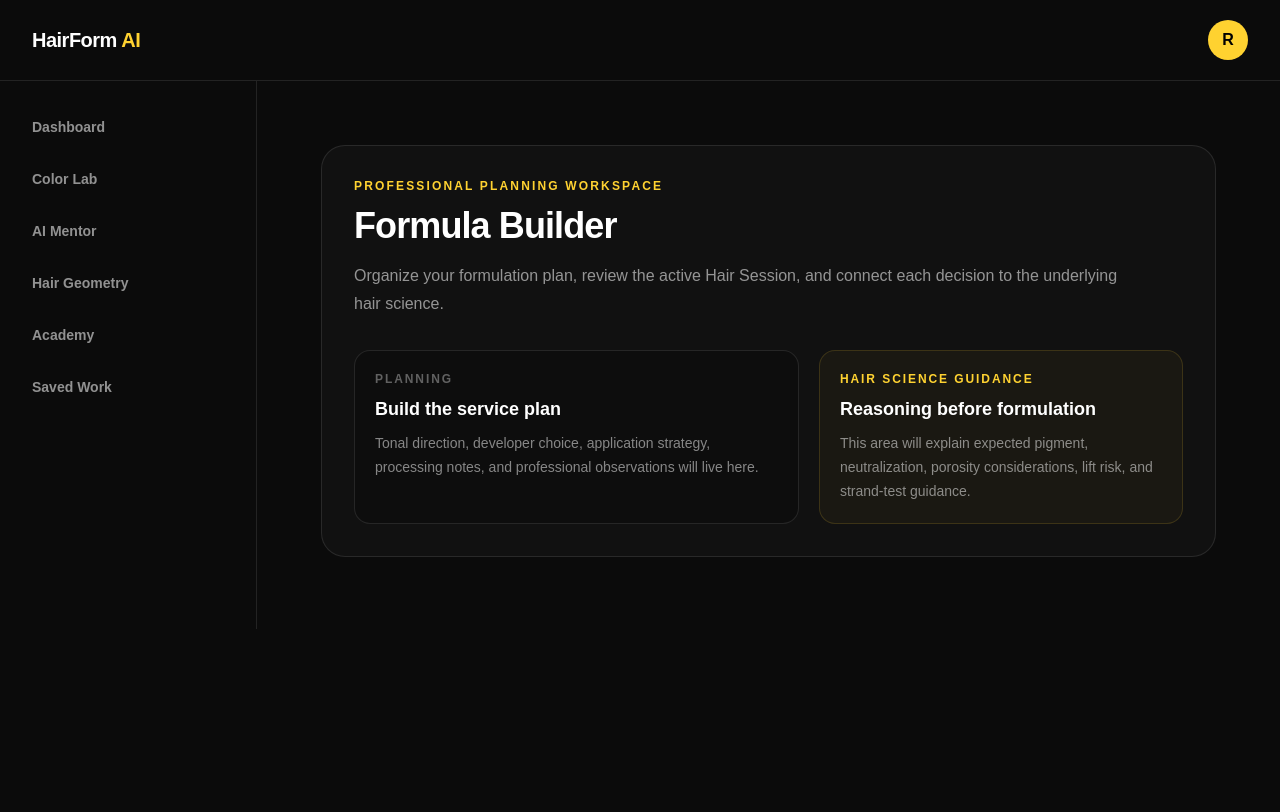
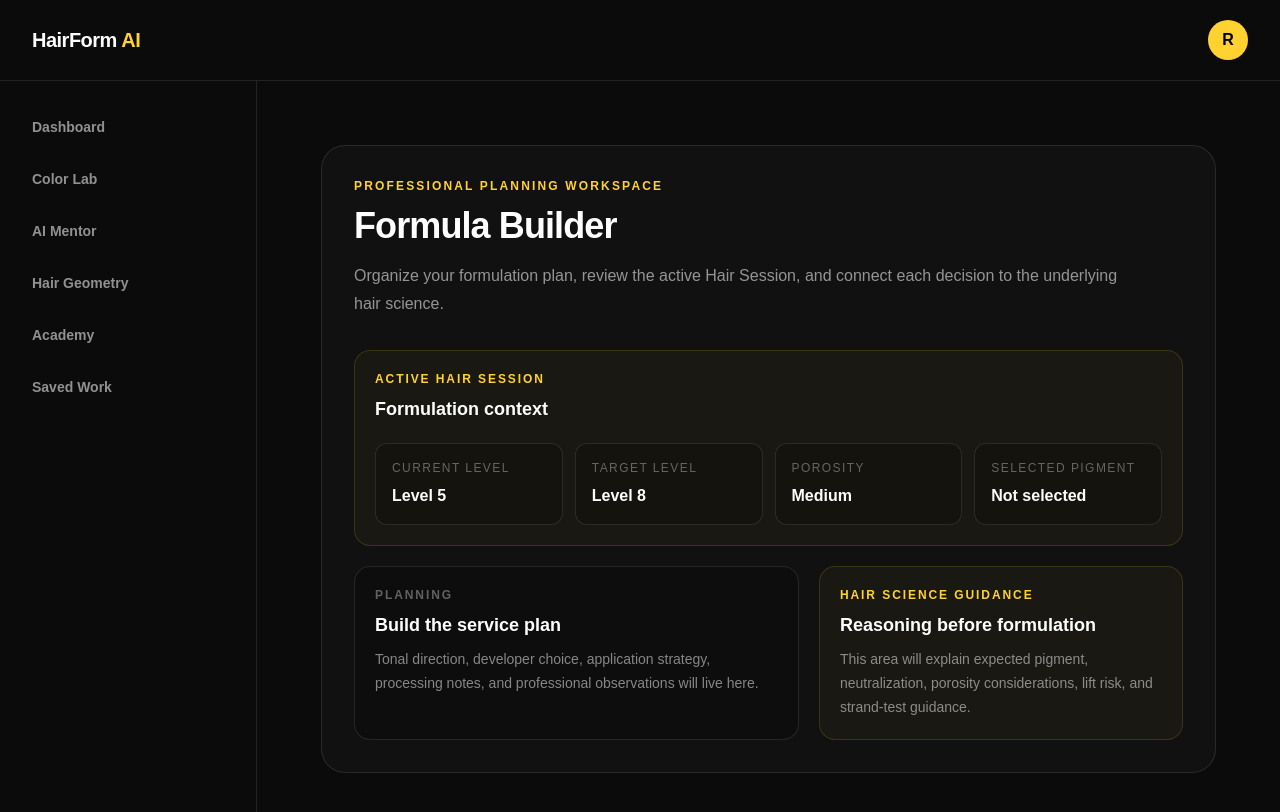
Before and after one commit to raumontalvo/HairForm-AI, a Next.js app: page /formula-builder in a window 1280 px wide. Shown: the top 812 px of the page. Built offline with nearby package versions, Linux system fonts and the light colour scheme.

Commit message:
connect formula builder to hair session

```diff
--- a/app/formula-builder/page.tsx
+++ b/app/formula-builder/page.tsx
@@ -1,6 +1,17 @@
+"use client";
+
+import FormulaSessionSummary from "@/components/formula-builder/FormulaSessionSummary";
 import AppShell from "@/components/layout/AppShell";
+import { useHairSession } from "@/context/HairSessionContext";
 
 export default function FormulaBuilderPage() {
+  const {
+    currentLevel,
+    targetLevel,
+    porosity,
+    selectedPigment,
+  } = useHairSession();
+
   return (
     <AppShell>
       <main className="mx-auto w-full max-w-6xl px-5 py-8 sm:px-6 lg:px-8">
@@ -18,7 +29,16 @@ export default function FormulaBuilderPage() {
             and connect each decision to the underlying hair science.
           </p>
 
-          <div className="mt-8 grid gap-5 lg:grid-cols-[1.1fr_0.9fr]">
+          <div className="mt-8">
+            <FormulaSessionSummary
+              currentLevel={currentLevel}
+              targetLevel={targetLevel}
+              porosity={porosity}
+              selectedPigment={selectedPigment}
+            />
+          </div>
+
+          <div className="mt-5 grid gap-5 lg:grid-cols-[1.1fr_0.9fr]">
             <section className="rounded-2xl border border-white/10 bg-black/20 p-5">
               <p className="text-xs font-semibold uppercase tracking-[0.16em] text-white/35">
                 Planning
--- /dev/null
+++ b/components/formula-builder/FormulaSessionSummary.tsx
@@ -0,0 +1,69 @@
+type FormulaSessionSummaryProps = {
+  currentLevel: number;
+  targetLevel: number;
+  porosity: string;
+  selectedPigment: string | null;
+};
+
+export default function FormulaSessionSummary({
+  currentLevel,
+  targetLevel,
+  porosity,
+  selectedPigment,
+}: FormulaSessionSummaryProps) {
+  return (
+    <section
+      aria-labelledby="formula-session-title"
+      className="rounded-2xl border border-amber-300/15 bg-amber-300/[0.04] p-5"
+    >
+      <p className="text-xs font-semibold uppercase tracking-[0.16em] text-amber-300">
+        Active Hair Session
+      </p>
+
+      <h2
+        id="formula-session-title"
+        className="mt-2 text-lg font-semibold text-white"
+      >
+        Formulation context
+      </h2>
+
+      <dl className="mt-5 grid gap-3 sm:grid-cols-2 lg:grid-cols-4">
+        <div className="rounded-xl border border-white/10 bg-black/20 p-4">
+          <dt className="text-xs uppercase tracking-[0.12em] text-white/35">
+            Current level
+          </dt>
+          <dd className="mt-2 text-base font-semibold text-white">
+            Level {currentLevel}
+          </dd>
+        </div>
+
+        <div className="rounded-xl border border-white/10 bg-black/20 p-4">
+          <dt className="text-xs uppercase tracking-[0.12em] text-white/35">
+            Target level
+          </dt>
+          <dd className="mt-2 text-base font-semibold text-white">
+            Level {targetLevel}
+          </dd>
+        </div>
+
+        <div className="rounded-xl border border-white/10 bg-black/20 p-4">
+          <dt className="text-xs uppercase tracking-[0.12em] text-white/35">
+            Porosity
+          </dt>
+          <dd className="mt-2 text-base font-semibold capitalize text-white">
+            {porosity}
+          </dd>
+        </div>
+
+        <div className="rounded-xl border border-white/10 bg-black/20 p-4">
+          <dt className="text-xs uppercase tracking-[0.12em] text-white/35">
+            Selected pigment
+          </dt>
+          <dd className="mt-2 text-base font-semibold text-white">
+            {selectedPigment ?? "Not selected"}
+          </dd>
+        </div>
+      </dl>
+    </section>
+  );
+}
```
